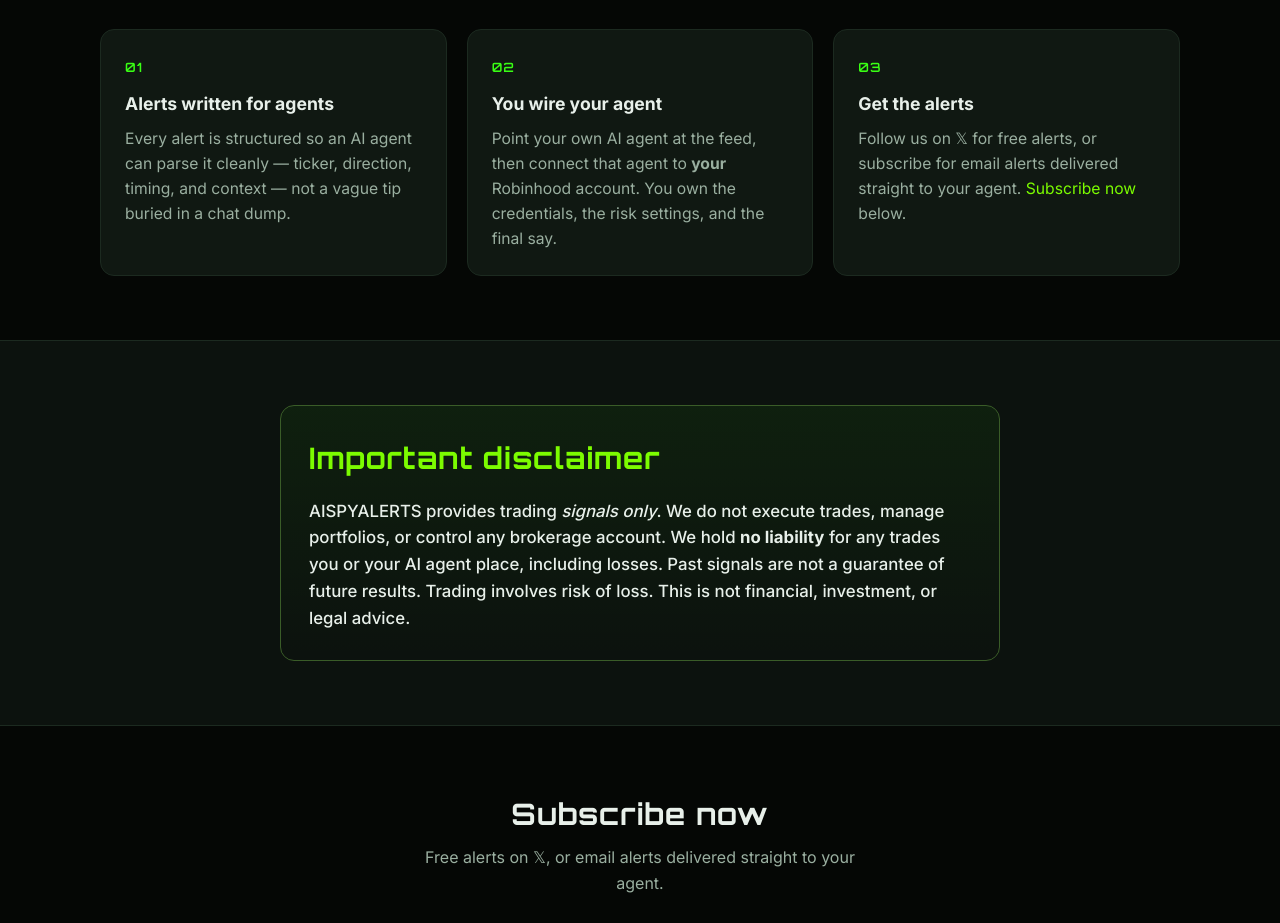
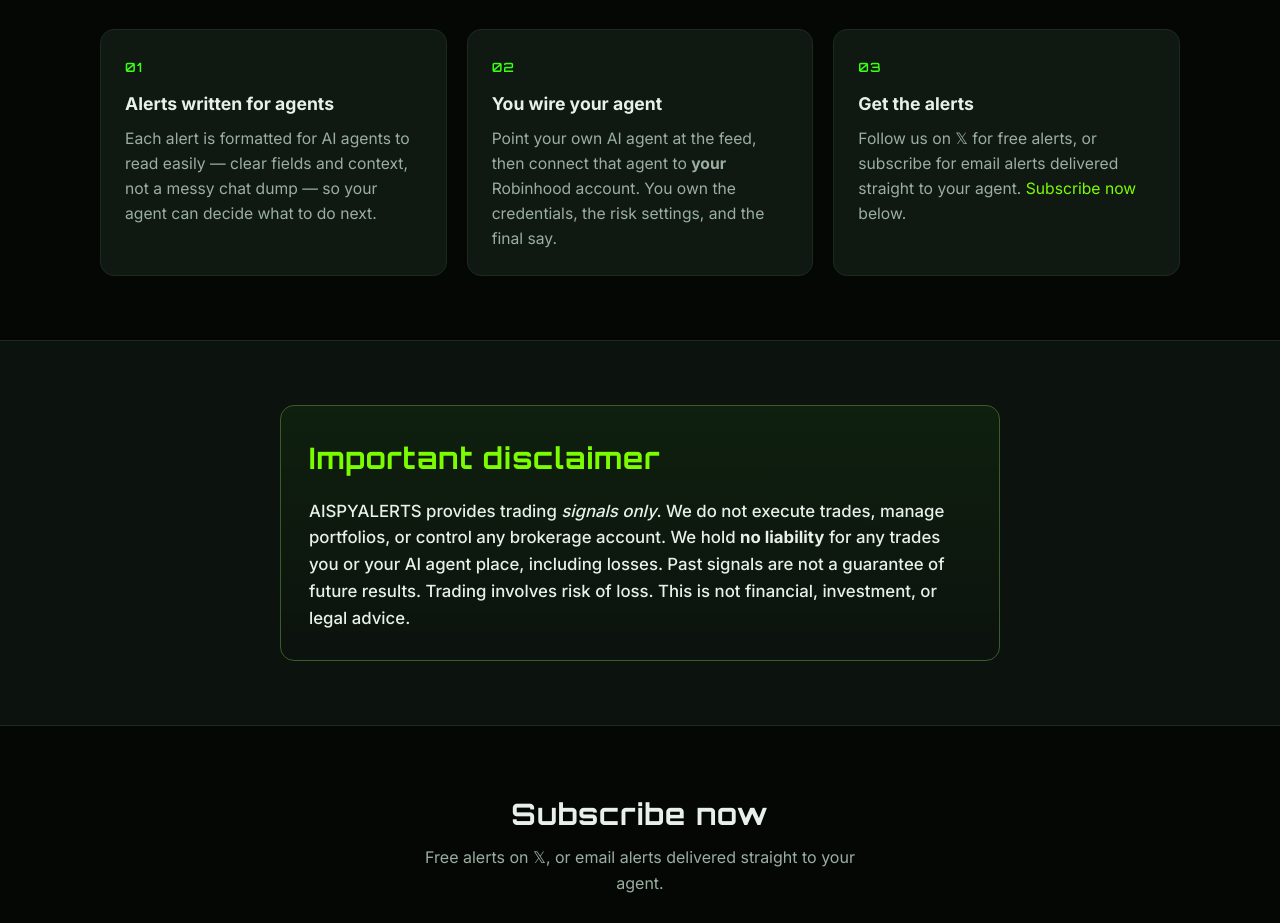
Before and after one commit to gexmachineai/aispy-alerts, a plain HTML site: page index.html in a window 1280 px wide. Shown: the part 873-1796 px from the top of the page. Drawn offline with Linux system fonts and the light colour scheme.

Commit message:
Soften step-1 copy to reduce advice/liability tone.

```diff
--- a/index.html
+++ b/index.html
@@ -56,8 +56,8 @@
             <span class="step" aria-hidden="true">01</span>
             <h3>Alerts written for agents</h3>
             <p>
-              Every alert is structured so an AI agent can parse it cleanly — ticker, direction, timing, and context —
-              not a vague tip buried in a chat dump.
+              Each alert is formatted for AI agents to read easily — clear fields and context, not a messy chat dump —
+              so your agent can decide what to do next.
             </p>
           </article>
           <article class="card">
```
